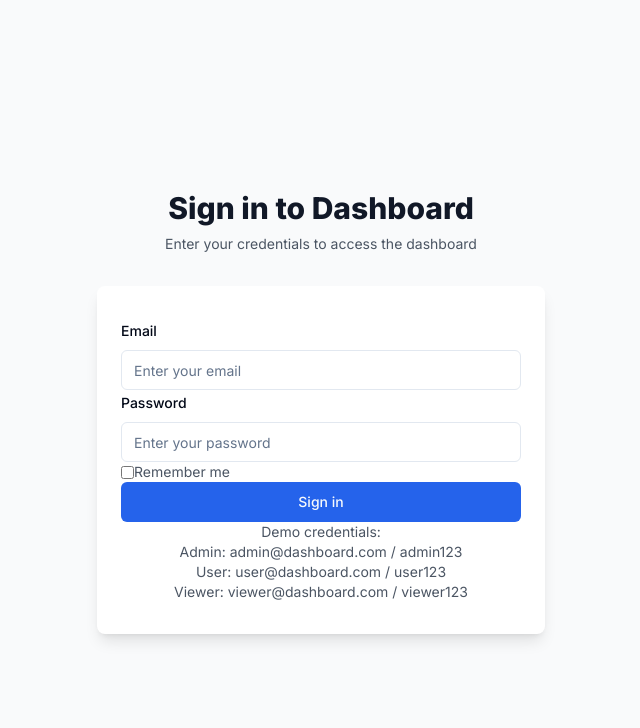
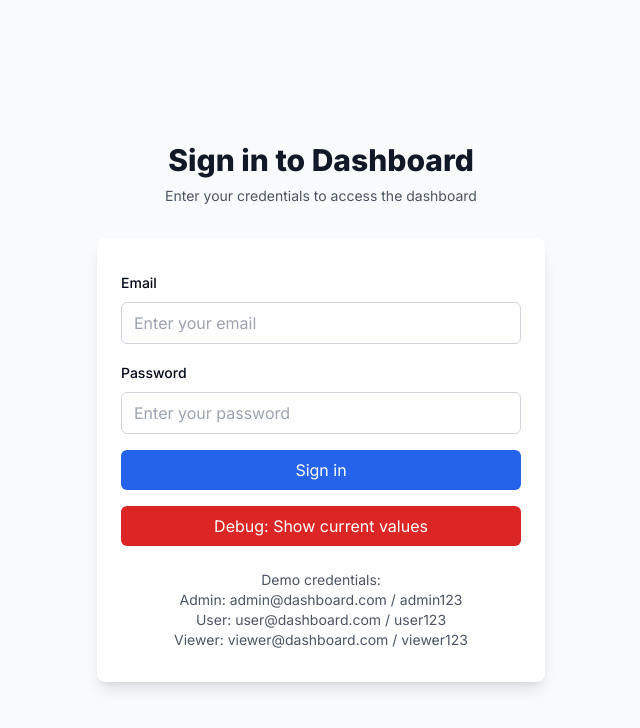
Before and after one commit to walternascimentobarroso/wdashboard, a Next.js app: page /login in a window 1280 px wide. Shown: the top 728 px of the page, without its empty margins (319-959 px from the left). Built offline with nearby package versions, Linux system fonts and the light colour scheme; no server answers.

Commit message:
Login page
Signed-off-by: Walter Nascimento <walter.nascimento.barroso@gmail.com>

```diff
--- a/app/dashboard/page.tsx
+++ b/app/dashboard/page.tsx
@@ -1,59 +1,37 @@
 'use client';
 
 import React, { useEffect, useState } from 'react';
-import { useAuth } from '@/modules/auth/components/AuthProvider';
-import { Button } from '@/components/ui/button';
-import { KPICard } from '@/modules/dashboard/components/KPICard';
-import { LineChart } from '@/components/charts/LineChart';
-import { BarChart } from '@/components/charts/BarChart';
-import { mockDashboardService } from '@/modules/dashboard/services/dashboard';
-import { KPI, ChartData } from '@/types/kpi';
-import { useToastHelpers } from '@/components/shared/Toast';
+import { useRouter } from 'next/navigation';
 
 export default function DashboardPage() {
-  const { user, logout, isLoading } = useAuth();
-  const [kpis, setKpis] = useState<KPI[]>([]);
-  const [lineChartData, setLineChartData] = useState<ChartData | null>(null);
-  const [barChartData, setBarChartData] = useState<ChartData | null>(null);
-  const [isRefreshing, setIsRefreshing] = useState(false);
-  const toast = useToastHelpers();
+  const router = useRouter();
+  const [userEmail, setUserEmail] = useState<string | null>(null);
 
-  const loadDashboardData = async () => {
-    try {
-      const [kpiResponse, lineResponse, barResponse] = await Promise.all([
-        mockDashboardService.getKPIs(),
-        mockDashboardService.getChartData({ type: 'line', metric: 'Users', timeRange: '7d' }),
-        mockDashboardService.getChartData({ type: 'bar', metric: 'Files', timeRange: '7d' }),
-      ]);
+  useEffect(() => {
+    console.log('Dashboard useEffect triggered'); // Debug log
+    // Check if user is logged in
+    const isLoggedIn = localStorage.getItem('isLoggedIn');
+    const email = localStorage.getItem('userEmail');
 
-      setKpis(kpiResponse.data);
-      setLineChartData(lineResponse);
-      setBarChartData(barResponse);
-    } catch (error) {
-      toast.error('Failed to load dashboard data', error instanceof Error ? error.message : 'Unknown error');
+    console.log('Dashboard auth check:', { isLoggedIn, email }); // Debug log
+
+    if (isLoggedIn !== 'true' || !email) {
+      console.log('Not logged in, redirecting to login'); // Debug log
+      router.push('/login');
+      return;
     }
+
+    console.log('User is logged in, setting email'); // Debug log
+    setUserEmail(email);
+  }, [router]);
+
+  const handleLogout = () => {
+    localStorage.removeItem('isLoggedIn');
+    localStorage.removeItem('userEmail');
+    router.push('/login');
   };
 
-  const refreshData = async () => {
-    setIsRefreshing(true);
-    try {
-      const response = await mockDashboardService.getKPIs({ refresh: true });
-      setKpis(response.data);
-      toast.success('Dashboard data refreshed');
-    } catch (error) {
-      toast.error('Failed to refresh data', error instanceof Error ? error.message : 'Unknown error');
-    } finally {
-      setIsRefreshing(false);
-    }
-  };
-
-  useEffect(() => {
-    if (user) {
-      loadDashboardData();
-    }
-  }, [user]);
-
-  if (isLoading) {
+  if (!userEmail) {
     return (
       <div className="min-h-screen flex items-center justify-center">
         <div className="text-center">
@@ -64,10 +42,6 @@ export default function DashboardPage() {
     );
   }
 
-  if (!user) {
-    return <div>Please log in</div>;
-  }
-
   return (
     <div className="min-h-screen bg-gray-50">
       <div className="bg-white shadow">
@@ -75,22 +49,18 @@ export default function DashboardPage() {
           <div className="flex justify-between items-center py-6">
             <div>
               <h1 className="text-3xl font-bold text-gray-900">Dashboard</h1>
-              <p className="text-gray-600 mt-1">Welcome back, {user.name}</p>
+              <p className="text-gray-600 mt-1">Welcome back, {userEmail}</p>
             </div>
             <div className="flex items-center space-x-4">
               <span className="text-sm text-gray-500 bg-gray-100 px-2 py-1 rounded">
-                {user.role}
+                User
               </span>
-              <Button
-                onClick={refreshData}
-                variant="outline"
-                disabled={isRefreshing}
+              <button
+                onClick={handleLogout}
+                className="px-4 py-2 border border-gray-300 rounded-md hover:bg-gray-50"
               >
-                {isRefreshing ? 'Refreshing...' : 'Refresh'}
-              </Button>
-              <Button onClick={logout} variant="outline">
                 Logout
-              </Button>
+              </button>
             </div>
           </div>
         </div>
@@ -102,34 +72,31 @@ export default function DashboardPage() {
           <div className="mb-8">
             <h2 className="text-xl font-semibold text-gray-900 mb-4">Key Performance Indicators</h2>
             <div className="grid grid-cols-1 md:grid-cols-2 lg:grid-cols-3 xl:grid-cols-5 gap-6">
-              {kpis.map((kpi) => (
-                <KPICard key={kpi.id} kpi={kpi} />
-              ))}
-            </div>
-          </div>
-
-          {/* Charts */}
-          <div className="grid grid-cols-1 lg:grid-cols-2 gap-6 mb-8">
-            <div className="bg-white p-6 rounded-lg shadow">
-              <h3 className="text-lg font-semibold text-gray-900 mb-4">User Activity (7 days)</h3>
-              {lineChartData ? (
-                <LineChart data={lineChartData} />
-              ) : (
-                <div className="h-64 flex items-center justify-center text-gray-500">
-                  Loading chart data...
-                </div>
-              )}
-            </div>
-
-            <div className="bg-white p-6 rounded-lg shadow">
-              <h3 className="text-lg font-semibold text-gray-900 mb-4">File Processing (7 days)</h3>
-              {barChartData ? (
-                <BarChart data={barChartData} />
-              ) : (
-                <div className="h-64 flex items-center justify-center text-gray-500">
-                  Loading chart data...
-                </div>
-              )}
+              <div className="bg-white rounded-lg shadow p-6">
+                <p className="text-sm font-medium text-gray-600">Total Users</p>
+                <p className="text-2xl font-bold text-gray-900 mt-2">1,234</p>
+                <p className="text-sm text-green-600 mt-2">↑ 6.7%</p>
+              </div>
+              <div className="bg-white rounded-lg shadow p-6">
+                <p className="text-sm font-medium text-gray-600">Active Sessions</p>
+                <p className="text-2xl font-bold text-gray-900 mt-2">89</p>
+                <p className="text-sm text-red-600 mt-2">↓ 3.3%</p>
+              </div>
+              <div className="bg-white rounded-lg shadow p-6">
+                <p className="text-sm font-medium text-gray-600">Files Processed</p>
+                <p className="text-2xl font-bold text-gray-900 mt-2">567</p>
+                <p className="text-sm text-green-600 mt-2">↑ 8.4%</p>
+              </div>
+              <div className="bg-white rounded-lg shadow p-6">
+                <p className="text-sm font-medium text-gray-600">System Health</p>
+                <p className="text-2xl font-bold text-gray-900 mt-2">98.5%</p>
+                <p className="text-sm text-green-600 mt-2">↑ 1.3%</p>
+              </div>
+              <div className="bg-white rounded-lg shadow p-6">
+                <p className="text-sm font-medium text-gray-600">Error Rate</p>
+                <p className="text-2xl font-bold text-gray-900 mt-2">0.2%</p>
+                <p className="text-sm text-green-600 mt-2">↓ 33.3%</p>
+              </div>
             </div>
           </div>
 
--- a/app/layout.tsx
+++ b/app/layout.tsx
@@ -1,8 +1,6 @@
 import type { Metadata } from 'next'
 import { Inter } from 'next/font/google'
 import './globals.css'
-import { AuthProvider } from '@/modules/auth/components/AuthProvider'
-import { ToastProvider } from '@/components/shared/Toast'
 
 const inter = Inter({ subsets: ['latin'] })
 
@@ -19,11 +17,7 @@ export default function RootLayout({
   return (
     <html lang="en">
       <body className={inter.className}>
-        <ToastProvider>
-          <AuthProvider>
-            {children}
-          </AuthProvider>
-        </ToastProvider>
+        {children}
       </body>
     </html>
   )
--- a/app/login/page.tsx
+++ b/app/login/page.tsx
@@ -1,35 +1,54 @@
 'use client';
 
-import React from 'react';
+import React, { useState } from 'react';
 import { useRouter } from 'next/navigation';
-import { LoginForm } from '@/modules/auth/components/LoginForm';
-import { useAuth } from '@/modules/auth/components/AuthProvider';
 
 export default function LoginPage() {
   const router = useRouter();
-  const { isAuthenticated, isLoading } = useAuth();
+  const [email, setEmail] = useState('');
+  const [password, setPassword] = useState('');
+  const [isLoading, setIsLoading] = useState(false);
+  const [error, setError] = useState('');
 
-  // Redirect if already authenticated
-  React.useEffect(() => {
-    if (isAuthenticated) {
-      router.push('/dashboard');
+  const handleSubmit = async (e: React.FormEvent) => {
+    e.preventDefault();
+    console.log('Form submitted'); // Debug log
+    setError('');
+    setIsLoading(true);
+
+    // Simple validation
+    const validCredentials = [
+      { email: 'admin@dashboard.com', password: 'admin123' },
+      { email: 'user@dashboard.com', password: 'user123' },
+      { email: 'viewer@dashboard.com', password: 'viewer123' },
+    ];
+
+    const isValid = validCredentials.some(
+      cred => cred.email === email && cred.password === password
+    );
+
+    console.log('Credentials valid:', isValid, 'Email:', email, 'Password:', password); // Debug log
+
+    if (isValid) {
+      // Store simple session
+      localStorage.setItem('isLoggedIn', 'true');
+      localStorage.setItem('userEmail', email);
+      console.log('Data stored in localStorage:', {
+        isLoggedIn: localStorage.getItem('isLoggedIn'),
+        userEmail: localStorage.getItem('userEmail')
+      }); // Debug log
+      console.log('Redirecting to dashboard'); // Debug log
+
+      // Add small delay to ensure localStorage is set
+      setTimeout(() => {
+        router.push('/dashboard');
+      }, 100);
+    } else {
+      setError('Invalid credentials');
     }
-  }, [isAuthenticated, router]);
 
-  if (isLoading) {
-    return (
-      <div className="min-h-screen flex items-center justify-center">
-        <div className="text-center">
-          <div className="animate-spin rounded-full h-12 w-12 border-b-2 border-blue-600 mx-auto"></div>
-          <p className="mt-4 text-gray-600">Loading...</p>
-        </div>
-      </div>
-    );
-  }
-
-  if (isAuthenticated) {
-    return null; // Will redirect
-  }
+    setIsLoading(false);
+  };
 
   return (
     <div className="min-h-screen flex items-center justify-center bg-gray-50 py-12 px-4 sm:px-6 lg:px-8">
@@ -44,7 +63,77 @@ export default function LoginPage() {
         </div>
 
         <div className="bg-white py-8 px-6 shadow-lg rounded-lg">
-          <LoginForm onSuccess={() => router.push('/dashboard')} />
+          <form onSubmit={handleSubmit} className="space-y-4">
+            <div className="space-y-2">
+              <label htmlFor="email" className="text-sm font-medium">
+                Email
+              </label>
+              <input
+                id="email"
+                type="email"
+                value={email}
+                onChange={(e) => setEmail(e.target.value)}
+                placeholder="Enter your email"
+                required
+                disabled={isLoading}
+                className="w-full px-3 py-2 border border-gray-300 rounded-md focus:outline-none focus:ring-2 focus:ring-blue-500"
+              />
+            </div>
+
+            <div className="space-y-2">
+              <label htmlFor="password" className="text-sm font-medium">
+                Password
+              </label>
+              <input
+                id="password"
+                type="password"
+                value={password}
+                onChange={(e) => setPassword(e.target.value)}
+                placeholder="Enter your password"
+                required
+                disabled={isLoading}
+                className="w-full px-3 py-2 border border-gray-300 rounded-md focus:outline-none focus:ring-2 focus:ring-blue-500"
+              />
+            </div>
+
+            {error && (
+              <div className="text-red-600 text-sm bg-red-50 p-3 rounded-md">
+                {error}
+              </div>
+            )}
+
+            <button
+              type="submit"
+              className="w-full bg-blue-600 text-white py-2 px-4 rounded-md hover:bg-blue-700 disabled:opacity-50"
+              disabled={isLoading}
+              onClick={(e) => {
+                console.log('Button clicked'); // Debug log
+              }}
+            >
+              {isLoading ? 'Signing in...' : 'Sign in'}
+            </button>
+
+            {/* Debug button */}
+            <button
+              type="button"
+              className="w-full bg-red-600 text-white py-2 px-4 rounded-md hover:bg-red-700"
+              onClick={() => {
+                console.log('Debug button clicked');
+                console.log('Current email:', email);
+                console.log('Current password:', password);
+                alert(`Email: ${email}, Password: ${password}`);
+              }}
+            >
+              Debug: Show current values
+            </button>
+          </form>
+
+          <div className="text-center text-sm text-gray-600 mt-6">
+            <p>Demo credentials:</p>
+            <p>Admin: admin@dashboard.com / admin123</p>
+            <p>User: user@dashboard.com / user123</p>
+            <p>Viewer: viewer@dashboard.com / viewer123</p>
+          </div>
         </div>
       </div>
     </div>
--- a/modules/auth/services/auth.ts
+++ b/modules/auth/services/auth.ts
@@ -53,7 +53,7 @@ export class MockAuthService extends BaseMockService {
 
   async login(credentials: LoginRequest): Promise<LoginResponse> {
     await this.delay(MOCK_DELAYS.AUTH);
-    this.randomError();
+    // Disable random errors for authentication to ensure reliable login
 
     const users = this.store.get('users') as User[];
     const user = users.find(u => u.email === credentials.email);
```
Also changed, not shown: app/page.tsx (added, +28 -0 lines), middleware.ts (+4 -41 lines).
